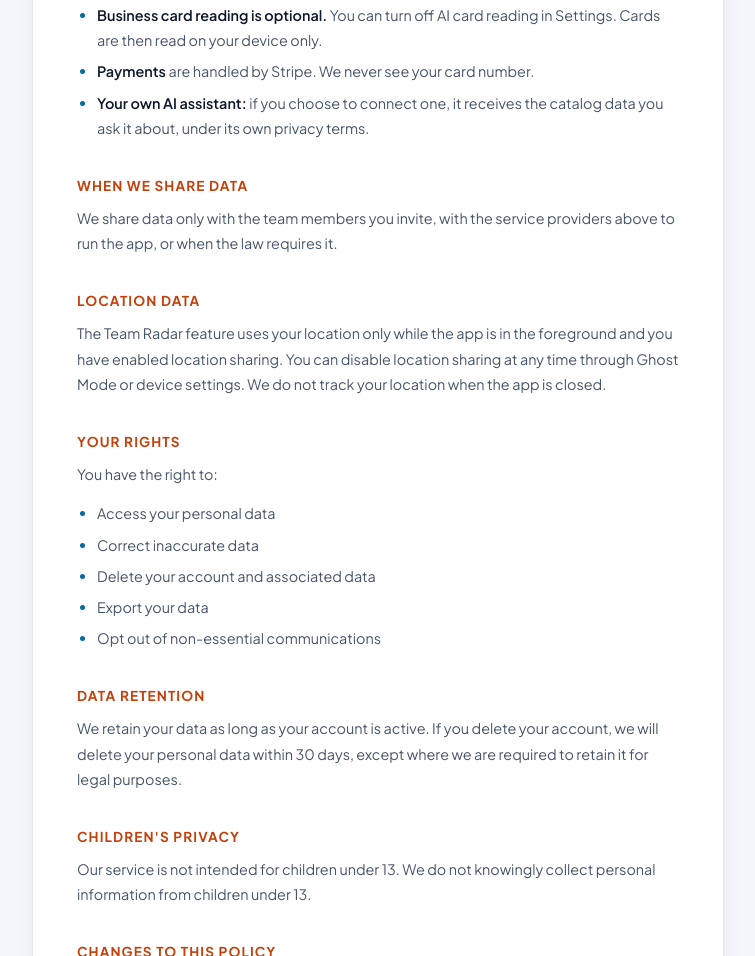
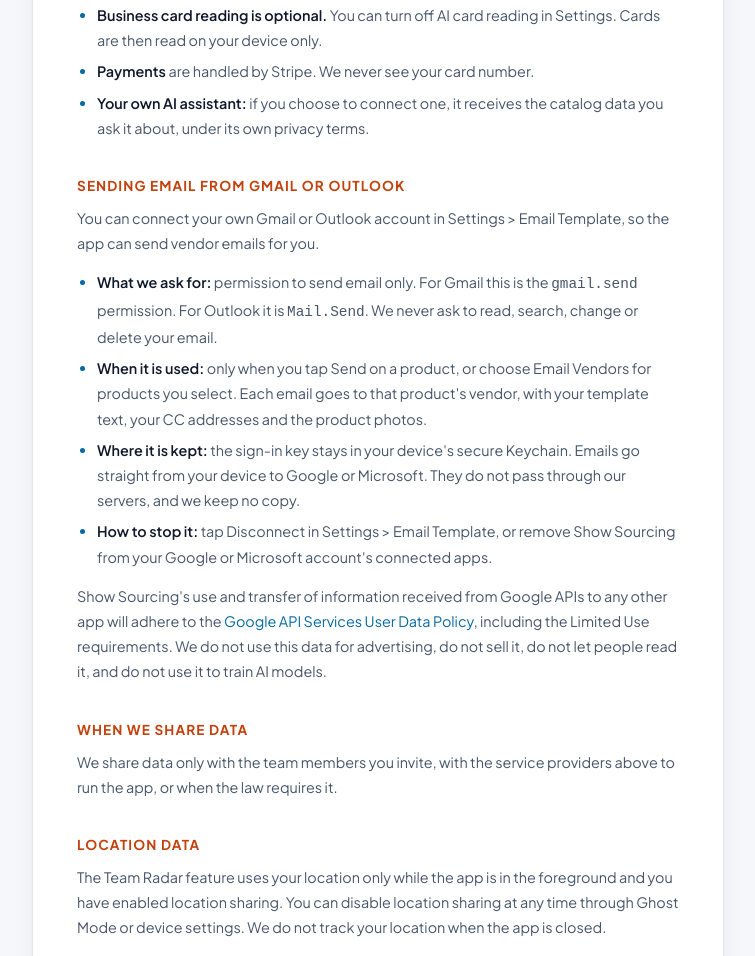
Before and after one commit to moshed/showsourcing.app, a plain HTML site: page privacy.html in a window 1280 px wide. Shown: the part 1295-2251 px from the top of the page, without its empty margins (262-1017 px from the left). Drawn offline with Linux system fonts and the light colour scheme.

Commit message:
Privacy: section on sending email from Gmail or Outlook
- Send-only permission (gmail.send / Mail.Send), used only when the user taps Send
- Sign-in key stays in the device Keychain; emails do not pass through our servers
- Google API Services User Data Policy / Limited Use statement (needed for Google review)

```diff
--- a/privacy.html
+++ b/privacy.html
@@ -137,7 +137,7 @@
 <main class="page">
     <a href="/" class="back">&larr; Back</a>
     <h1>Privacy Policy</h1>
-    <p class="meta">Last updated: October 29, 2026</p>
+    <p class="meta">Last updated: October 30, 2026</p>
     <div class="bar"></div>
 
     <div class="card">
@@ -168,6 +168,16 @@
             <li><strong>Payments</strong> are handled by Stripe. We never see your card number.</li>
             <li><strong>Your own AI assistant:</strong> if you choose to connect one, it receives the catalog data you ask it about, under its own privacy terms.</li>
         </ul>
+
+        <h2>Sending Email from Gmail or Outlook</h2>
+        <p>You can connect your own Gmail or Outlook account in Settings &gt; Email Template, so the app can send vendor emails for you.</p>
+        <ul>
+            <li><strong>What we ask for:</strong> permission to send email only. For Gmail this is the <code>gmail.send</code> permission. For Outlook it is <code>Mail.Send</code>. We never ask to read, search, change or delete your email.</li>
+            <li><strong>When it is used:</strong> only when you tap Send on a product, or choose Email Vendors for products you select. Each email goes to that product's vendor, with your template text, your CC addresses and the product photos.</li>
+            <li><strong>Where it is kept:</strong> the sign-in key stays in your device's secure Keychain. Emails go straight from your device to Google or Microsoft. They do not pass through our servers, and we keep no copy.</li>
+            <li><strong>How to stop it:</strong> tap Disconnect in Settings &gt; Email Template, or remove Show Sourcing from your Google or Microsoft account's connected apps.</li>
+        </ul>
+        <p>Show Sourcing's use and transfer of information received from Google APIs to any other app will adhere to the <a href="https://developers.google.com/terms/api-services-user-data-policy">Google API Services User Data Policy</a>, including the Limited Use requirements. We do not use this data for advertising, do not sell it, do not let people read it, and do not use it to train AI models.</p>
 
         <h2>When We Share Data</h2>
         <p>We share data only with the team members you invite, with the service providers above to run the app, or when the law requires it.</p>
```
